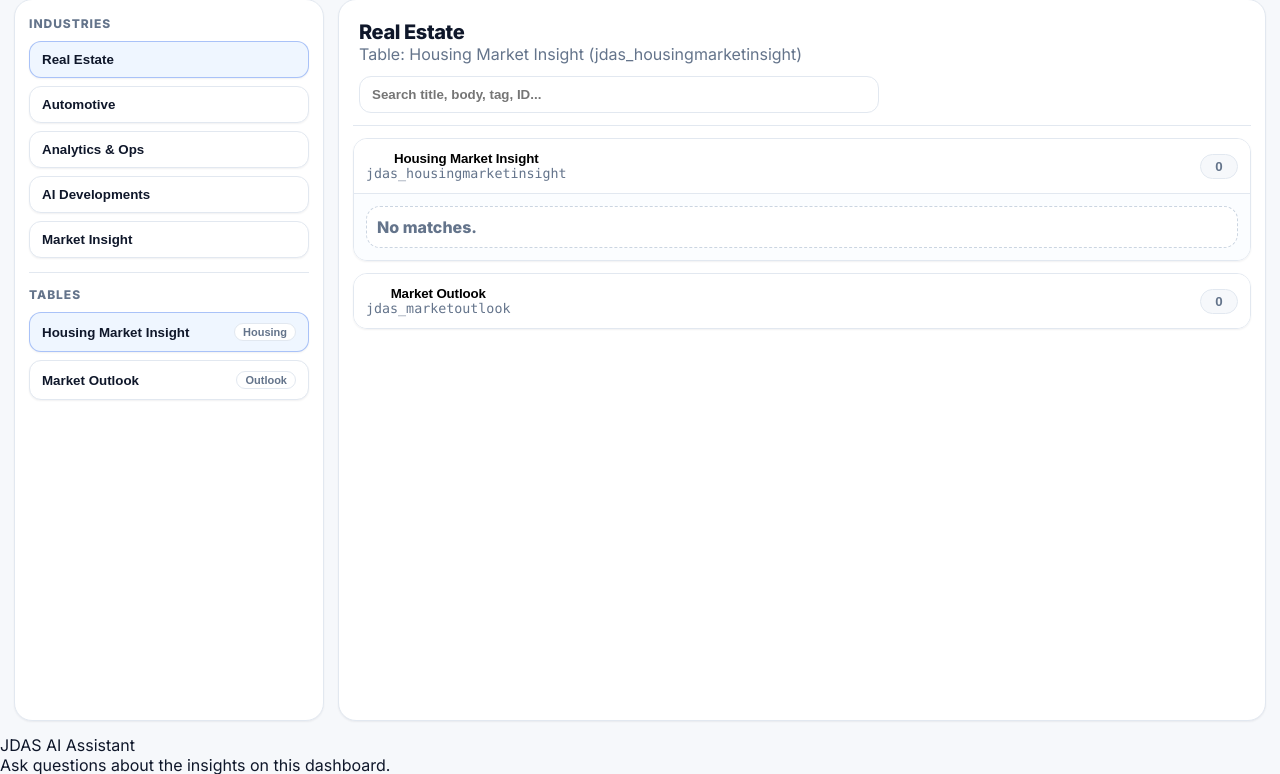
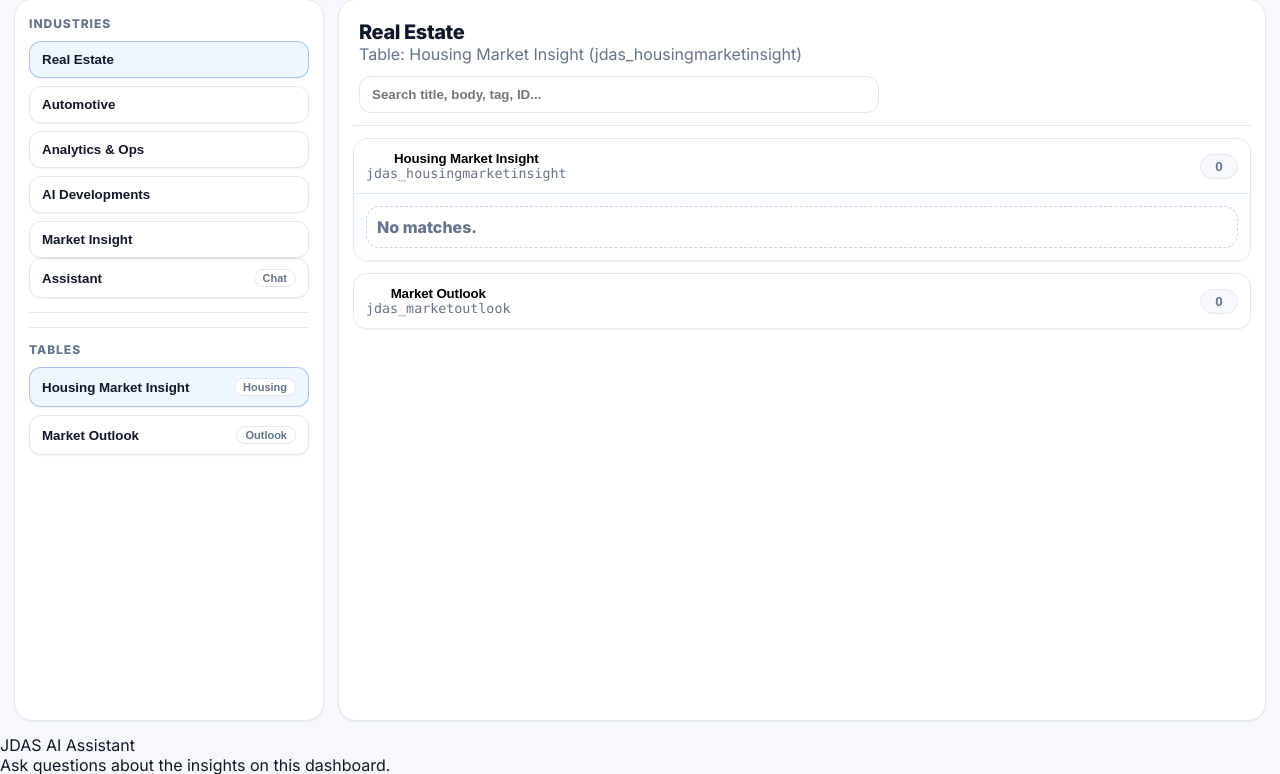
Before and after one commit to jdanalyticsandsolutions/jdas-dashboard, a FastAPI app: page / in a window 1280 px wide. Shown: the part 77-851 px from the top of the page. Run offline with FastAPI, Linux system fonts and the light colour scheme; data that the repository does not hold is empty.

Commit message:
Update index.html

```diff
--- a/templates/index.html
+++ b/templates/index.html
@@ -48,6 +48,12 @@
     <aside class="sidebar">
       <div class="sidebar-title">Industries</div>
       <nav id="industryNav" class="nav"></nav>
+<button class="navitem assistant-btn" id="assistantOpenBtn" type="button">
+  <span>Assistant</span>
+  <span class="chip">Chat</span>
+</button>
+
+<div class="sidebar-divider"></div>
 
       <div class="sidebar-divider"></div>
 
```
